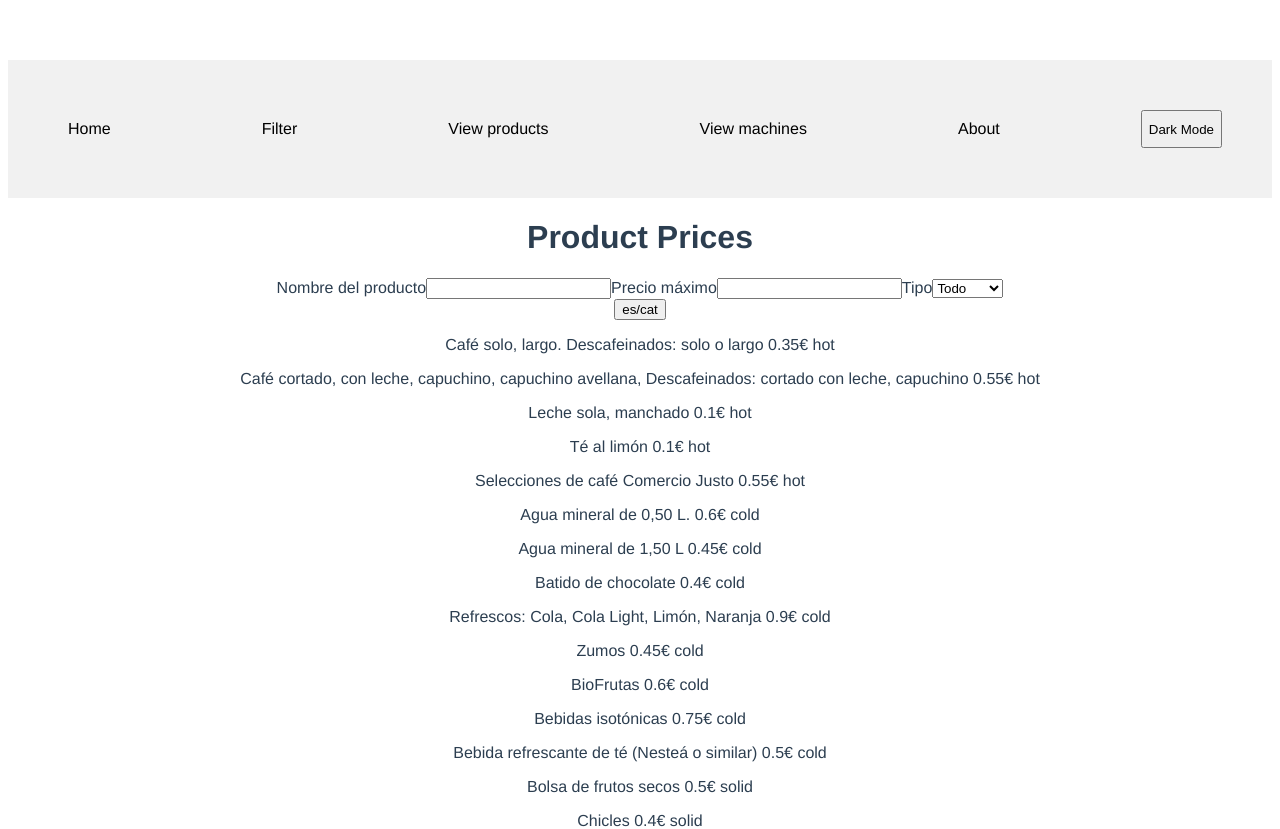
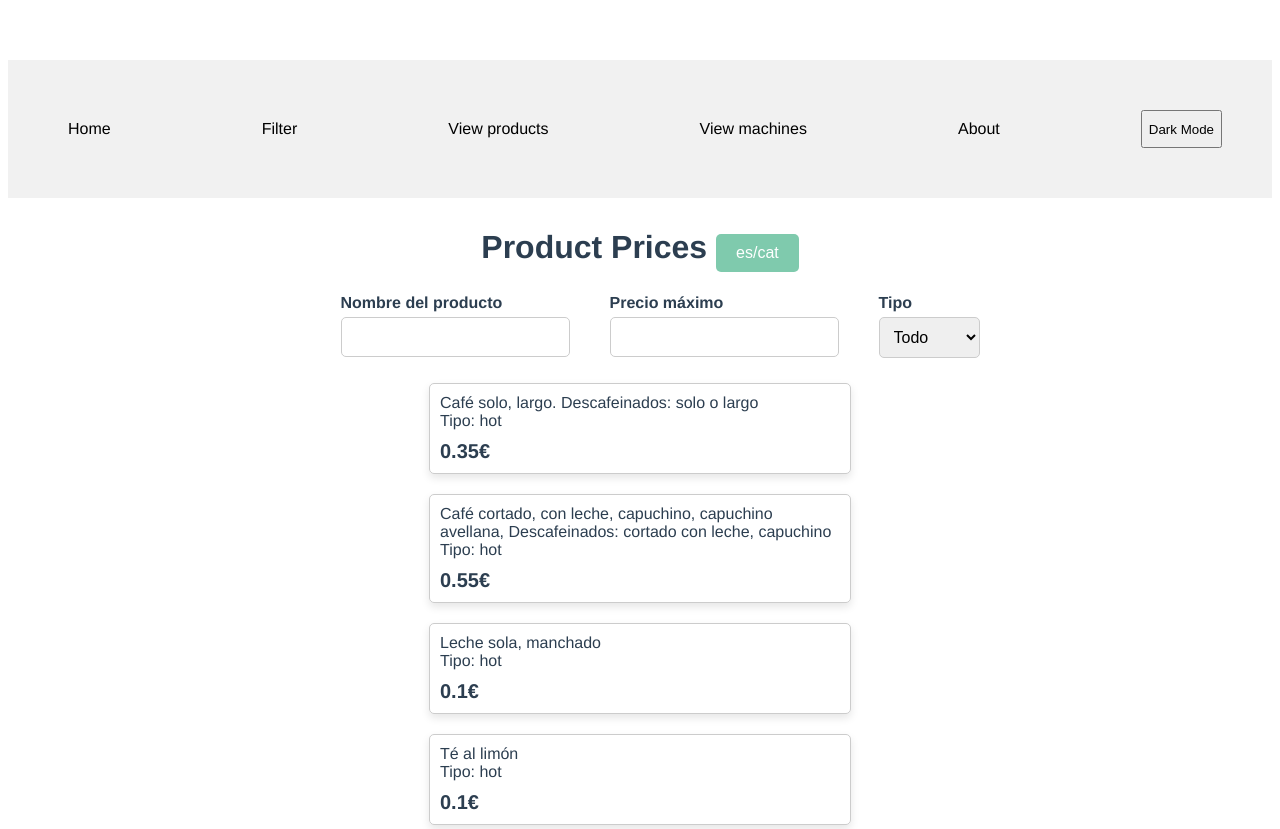
Before and after one commit to jcerveto/taes, a Vue app in the folder frontend/maquinua/: page /products in a window 1280 px wide. Shown: the top 829 px of the page. Built offline with nearby package versions, Linux system fonts and the light colour scheme.

Commit message:
Estilos añadidos

```diff
--- a/frontend/maquinua/src/views/ProductPricesPage.vue
+++ b/frontend/maquinua/src/views/ProductPricesPage.vue
@@ -69,35 +69,115 @@
 </script>
 
 <template>
-    <h1>Product Prices</h1>
-    <form>
-        <label>Nombre del producto</label>
-        <input type="text" class="form-control" v-model="nombre">
-        <label>Precio máximo</label>
-        <input type="number" class="form-control" v-model="precio">
-        <label>Tipo</label>
-        <select class="form-select" aria-label="Tipo" v-model="tipo">
+    <div>
+
+      <h1>Product Prices <button  @click="toggleIdioma()">es/cat</button></h1>
+      <form class="form-inline">
+        <div class="form-group">
+          <label for="nombre">Nombre del producto</label>
+          <input type="text" id="nombre" class="form-control" v-model="nombre">
+        </div>
+        <div class="form-group">
+          <label for="precio">Precio máximo</label>
+          <input type="number" id="precio" class="form-control" v-model="precio">
+        </div>
+        <div class="form-group">
+          <label for="tipo">Tipo</label>
+          <select id="tipo" class="form-select" v-model="tipo">
             <option value="todos" selected>Todo</option>
             <option value="hot">Caliente</option>
             <option value="cold">Frío</option>
             <option value="solid">Sólido</option>
           </select>
+        </div>
 
       </form>
-    <button @click="toggleIdioma()">es/cat</button>
 
-    <div v-for="producto in csvData" :key="producto">
-        <p v-if="(precio >= producto.total || precio == 0 || !precio) && (producto[idioma].toLowerCase().includes(nombre.toLowerCase()))
-            && (producto.type == tipo || tipo == 'todos')">
-         {{producto[idioma]}} {{ producto.total }}€ {{ producto.type }}
-        </p>
+
+
+      <div v-for="producto in csvData" :key="producto" class="contenido">
+        <div v-if="(precio >= producto.total || precio == 0 || !precio) && (producto[idioma].toLowerCase().includes(nombre.toLowerCase())) &&
+            (producto.type == tipo || tipo == 'todos')" class="tarjeta">
+          {{ producto[idioma] }}
+          <div style="">Tipo: {{ producto.type }} </div>
+          <div class="precios">{{ producto.total }}€</div>
         </div>
-
+      </div>
+    </div>
   </template>
 
   <style scoped>
 
+  .form-inline {
+    display: flex;
+    flex-flow: row wrap;
+    align-items: center;
+    justify-content: center; /* Añadir para centrar horizontalmente */
 
+  }
 
+    .form-group {
+      margin-bottom: 15px;
+      margin-left: 5vh;
 
+    }
+
+    .form-group label {
+      text-align: left;
+      display: block;
+      margin-bottom: 5px;
+      font-weight: bold;
+    }
+
+    .form-control {
+      padding: 10px;
+      font-size: 16px;
+      border: 1px solid #ccc;
+      border-radius: 5px;
+    }
+
+    .form-select {
+      padding: 10px;
+      font-size: 16px;
+      border: 1px solid #ccc;
+      border-radius: 5px;
+    }
+
+    button {
+      margin-top: 15px;
+      padding: 10px 20px;
+      font-size: 16px;
+      border: none;
+      border-radius: 5px;
+      background-color: #7fcaad;
+      color: white;
+      cursor: pointer;
+    }
+
+    button:hover {
+      background-color: #5a917b;
+    }
+
+    .tarjeta {
+        border: 1px solid #ccc;
+        border-radius: 5px;
+        padding: 10px;
+        margin: 10px;
+        width: 400px;
+        box-shadow: 0 4px 8px rgba(0, 0, 0, 0.1);
+        text-align: left;
+      }
+
+    .contenido{
+        display: flex;
+        flex-flow: row wrap;
+        align-items: center;
+        justify-content: center; /* Añadir para centrar horizontalmente */
+    }
+
+    .precios{
+        font-weight: bold;
+        margin-top: 10px;
+        font-size: 20px;
+    }
   </style>
```
Lines whose indentation alone changed are shown as unchanged.
